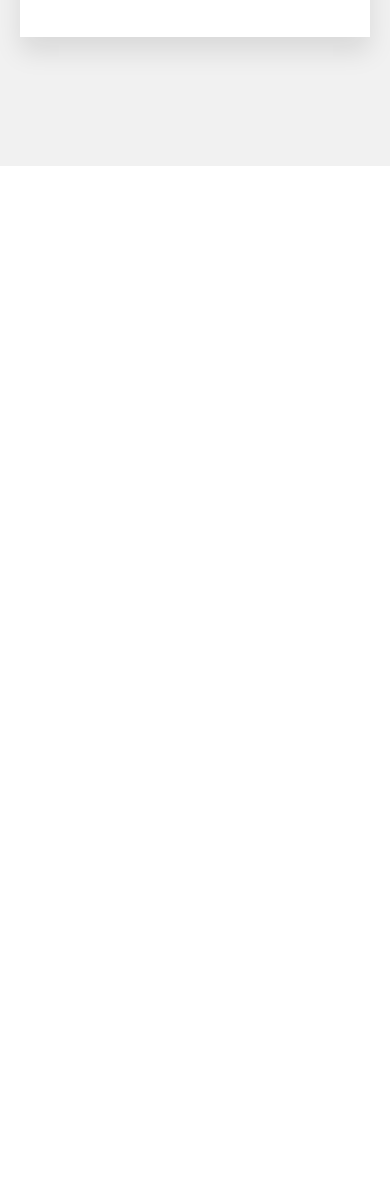
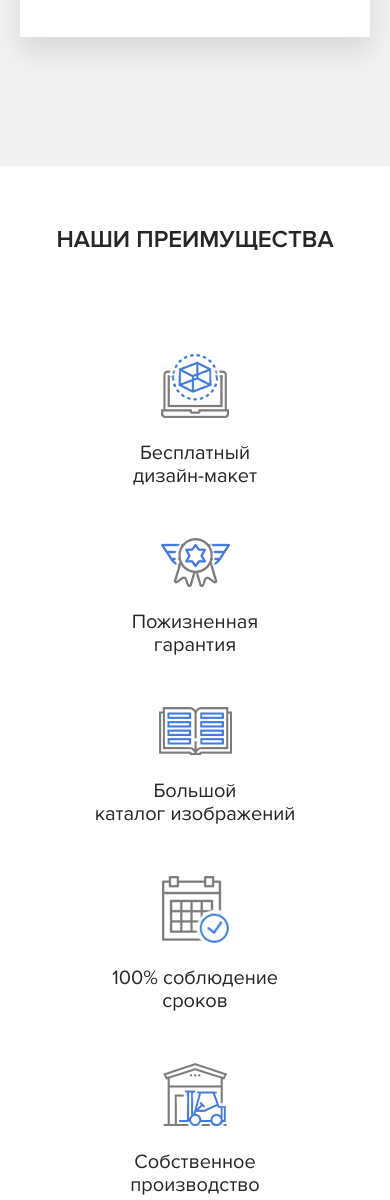
Before and after one commit to AsheR4444/skinali, a website: page index.html in a window 390 px wide. Shown: the part 1576-2776 px from the top of the page. Before the commit the page ends 1742 px from the top, so only its background shows below. Drawn offline with Linux system fonts and the light colour scheme; a script that the page names is missing.

Commit message:
Вёрстка блока с приемуществами +адаптив

```diff
--- a/index.html
+++ b/index.html
@@ -125,6 +125,51 @@
                 </div>
             </div>
         </section>
+        <section class="feature section">
+            <div class="section-inner">
+                <h2 class="section-title section__title">
+                    Наши преимущества
+                </h2>
+                <div class="feature-block">
+                    <div class="feature-block__item">
+                        <img src="/img/feature-1.png" alt="Бесплатный  дизайн-макет" class="feature-block__img">
+                        <div class="feature-block__text">
+                            Бесплатный <br> дизайн-макет
+                        </div>
+                    </div>
+                    <div class="feature-block__item">
+                        <img src="/img/feature-2.png" alt="Пожизненная гарантия" class="feature-block__img">
+                        <div class="feature-block__text">
+                            Пожизненная <br> гарантия
+                        </div>
+                    </div>
+                    <div class="feature-block__item">
+                        <img src="/img/feature-3.png" alt="Большой каталог изображений" class="feature-block__img">
+                        <div class="feature-block__text">
+                            Большой <br> каталог изображений
+                        </div>
+                    </div>
+                    <div class="feature-block__item">
+                        <img src="/img/feature-4.png" alt="100% соблюдение сроков" class="feature-block__img">
+                        <div class="feature-block__text">
+                            100% соблюдение <br> сроков
+                        </div>
+                    </div>
+                    <div class="feature-block__item">
+                        <img src="/img/feature-5.png" alt="Собственное производство" class="feature-block__img">
+                        <div class="feature-block__text">
+                            Собственное <br> производство
+                        </div>
+                    </div>
+                    <div class="feature-block__item">
+                        <img src="/img/feature-6.png" alt="Минимальная цена в городе от 1600 р метр" class="feature-block__img">
+                        <div class="feature-block__text">
+                            Минимальная цена в городе <br> от 1600 р метр
+                        </div>
+                    </div>
+                </div>
+            </div>
+        </section>
     </main>
     <!-- Spikmi widget -->
     <script type="text/javascript" src="https://spikmi.com/Widget?Id=1892"></script>
--- a/scss/style.scss
+++ b/scss/style.scss
@@ -59,6 +59,25 @@ body{
     @media (max-width:768px) {
         max-width: 100%;
         padding: 0 20px;
+    }
+}
+.section{
+    padding: 100px 0;
+    &-title{
+        @include Bold;
+        font-size: 30px;
+        font-weight: 400;
+        text-transform: uppercase;
+        text-align: center;
+    }
+    &__title{
+        margin-bottom: 100px;
+    }
+    @media (max-width:576px) {
+        padding: 60px 0;
+        &__title{
+            font-size: 24px;
+        }
     }
 }
 .menu-button{
@@ -344,5 +363,41 @@ body{
 }
 // == /offer ==
 
+// == features ==
+.feature{
+    &-block{
+        display: flex;
+        justify-content: space-between;
+        flex-wrap: wrap;
+        &__item{
+            flex-basis: 33%;
+            text-align: center;
+            margin-bottom: 110px;
+        }
+        &__img{}
+        &__text{
+            margin-top: 20px;
+            font-size: 20px;
+            font-weight: 300;
+        }
+    }
+    @media (max-width:991px) {
+        &-block{
+            &__item{
+                flex-basis: 50%;
+            }
+        }
+    }
+    @media (max-width:768px) {
+        &-block{
+            &__item{
+                flex-basis: 100%;
+                margin-bottom: 50px;
+            }
+        }
+    }
+}
+// == /features ==
+
 
 // /main
```
Also changed, not shown: css/style.css, img/feature-1.png (added), img/feature-2.png (added), img/feature-3.png (added), img/feature-4.png (added), img/feature-5.png (added), img/feature-6.png (added).
